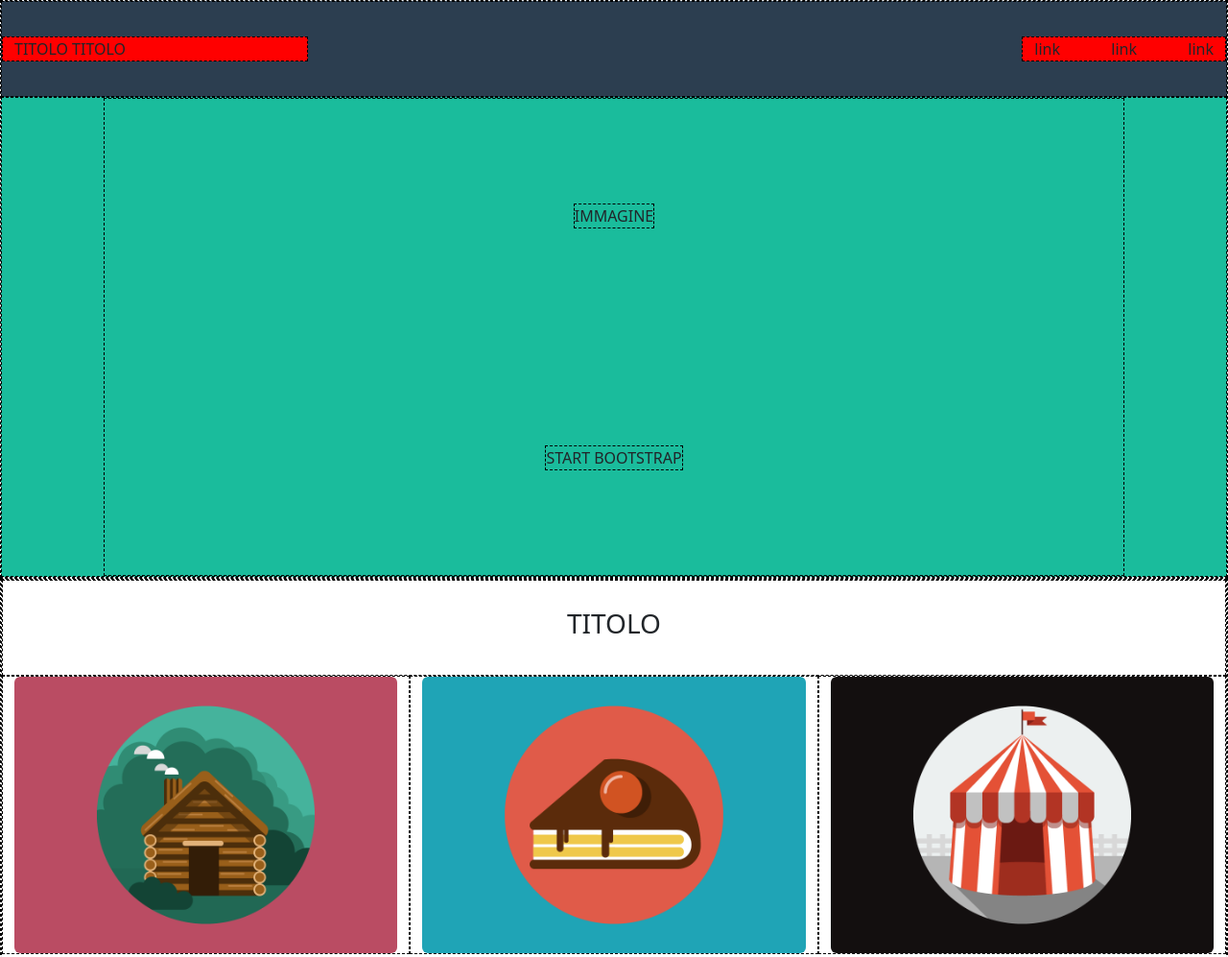
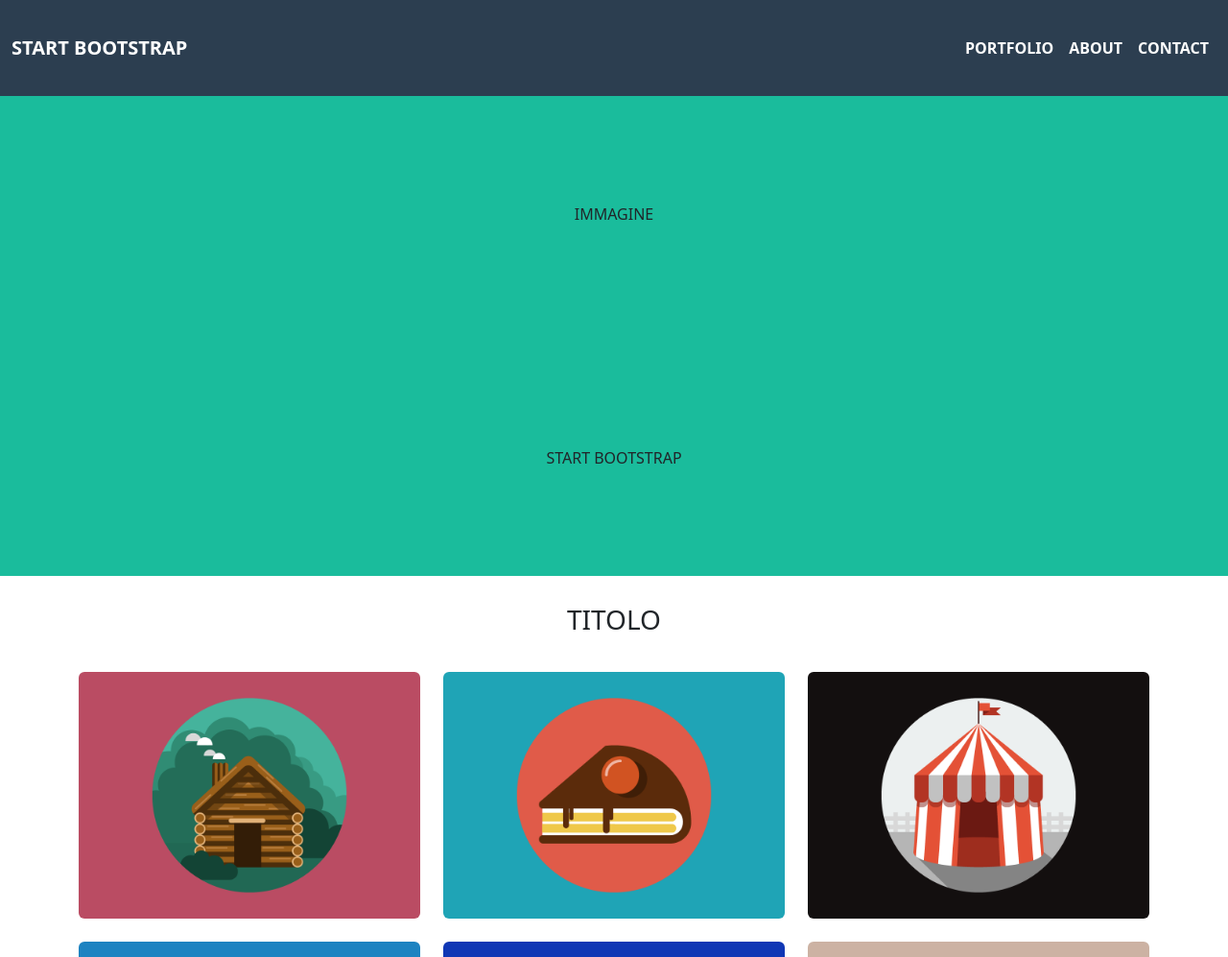
Before and after one commit to PinoMacri/html-css-bootstrap-freelancer, a plain HTML site: page index.html in a window 1280 px wide. Shown: the top 997 px of the page at 96% size. Drawn offline with nearby package versions, Linux system fonts and the light colour scheme.

Commit message:
Finish Header Responsive Bootstrap

```diff
--- a/css/style.css
+++ b/css/style.css
@@ -1,7 +1,4 @@
 /*GENERAL*/
-header,main,div,aside {
-    border: 1px dashed black;
-}
 header {
     min-height: 500px;
 }
--- a/index.html
+++ b/index.html
@@ -15,19 +15,29 @@
 <body>
 
     <!-- HEADER -->
-    <header class="container-fluid">
+    <header class="container-fluid bckDarkBlue">
         <!-- nav -->
-        <div class="row navbar align-items-center justify-content-between bckDarkBlue ">
-            <div class="col-3 bckRed">TITOLO TITOLO</div>
-            <div class="col-2 bckRed text-end d-md-none">icona</div>
-            <div class="col-2 d-none bckRed d-md-flex ">
-                <ul class=" w-100 m-0 list-unstyled class d-md-flex justify-content-md-between align-items-md-end">
-                    <li>link</li>
-                    <li>link</li>
-                    <li>link</li>
+        <nav class="navbar navbar-expand-md bckDarkBlue ">
+            <div class="container-fluid bckDarkBlue p-0">
+              <a class="navbar-brand text-white" href="#"><b>START BOOTSTRAP</b></a>
+              <button class="navbar-toggler border-white" type="button" data-bs-toggle="collapse" data-bs-target="#navbarNav" aria-controls="navbarNav" aria-expanded="false" aria-label="Toggle navigation">
+                <span class="navbar-toggler-icon"></span>
+              </button>
+              <div class="collapse navbar-collapse justify-content-end" id="navbarNav">
+                <ul class="navbar-nav">
+                  <li class="nav-item">
+                    <a class="nav-link active text-white" aria-current="page" href="#"><b>PORTFOLIO</b></a>
+                  </li>
+                  <li class="nav-item">
+                    <a class="nav-link text-white" href="#"><b>ABOUT</b></a>
+                  </li>
+                  <li class="nav-item">
+                    <a class="nav-link text-white" href="#"><b>CONTACT</b></a>
+                  </li>
                 </ul>
+              </div>
             </div>
-        </div>
+          </nav>
 
 
 
@@ -41,7 +51,7 @@
     </header>
 
     <!-- MAIN -->
-    <main class="container-fluid">
+    <main class="container">
         <div class="row">
             <!-- galleria -->
             <div class="col-12 d-flex text-center h-small justify-content-center align-items-center">
```
